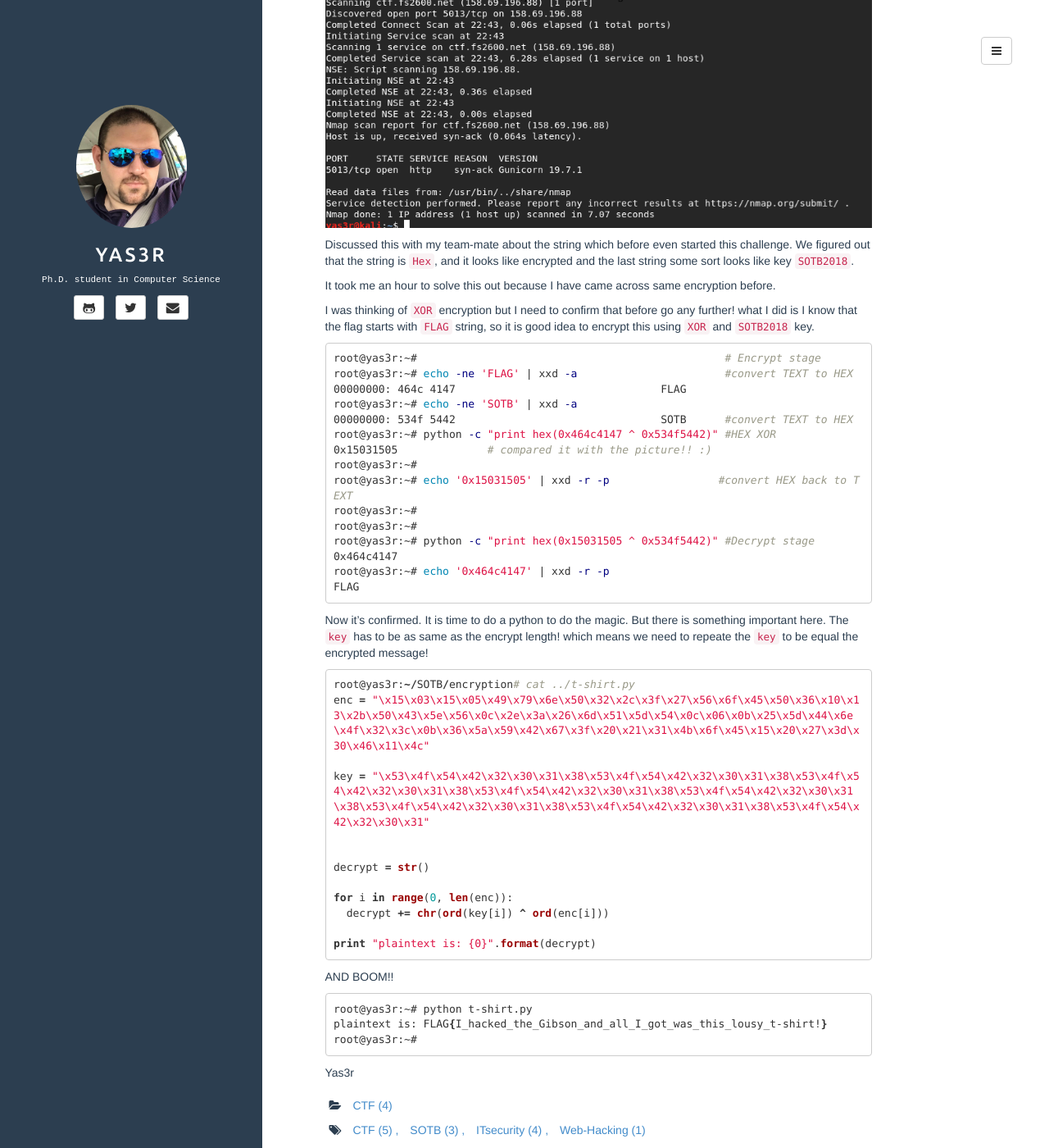
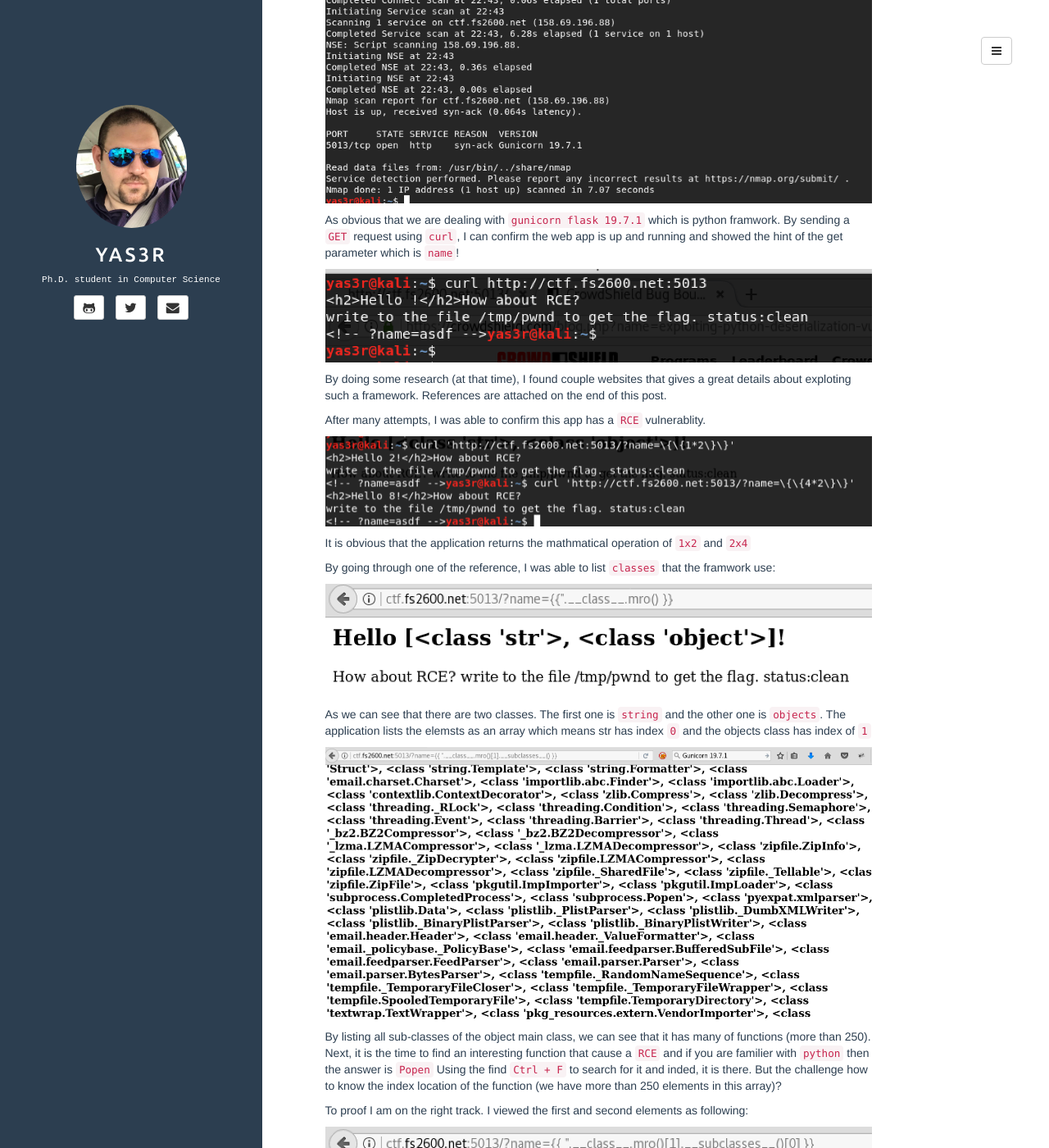
Before and after one commit to yaserfaraj/yaserfaraj.github.io, a Jekyll site: the page built from _posts/2018-04-08-SOTB-Flask-Web-Challenge.md, in a window 1280 px wide and 1400 px high, scrolled down 494 px. Shown: the whole window at 82% size. Built offline with Jekyll 4.4.1, drawn with Linux system fonts in a browser that asks for light colours; some of the changed text lies outside the part shown.

Commit message:
new post - flask

````diff
--- a/_posts/2018-04-08-SOTB-Flask-Web-Challenge.md
+++ b/_posts/2018-04-08-SOTB-Flask-Web-Challenge.md
@@ -11,9 +11,7 @@ navigation: True
 
 Hi everyone. We had a lot of fun at #sp4rkcon this weekend, and it was amazing as last year. I also met great people including `@earcmile` from SOTB. He told me that he re-published couple of web challenges from the `Shell On The Border` capture the flag. Thus, I re-did the challange and I would like to share it with you'all.
 
-You can find the challenge on:
-
-`http://ctf.fs2600.net:5013/`
+You can find the challenge on: `http://ctf.fs2600.net:5013/`
 
 As usual, I started with scanning the port to get what we are dealing with as following:
 
@@ -21,55 +19,66 @@ As usual, I started with scanning the port to get what we are dealing with as fo
   <img src="/assets/images/flask/1-nmap.png" />
 </p>
 
-Discussed this with my team-mate about the string which before even started this challenge. We figured out that the string is `Hex`, and it looks like encrypted and the last string some sort looks like key `SOTB2018`.
+As obvious that we are dealing with `gunicorn flask 19.7.1` which is python framwork. By sending a `GET` request using `curl`, I can confirm the web app is up and running and showed the hint of the get parameter which is `name`!
 
-It took me an hour to solve this out because I have came across same encryption before.
+<p align="center">
+  <img src="/assets/images/flask/2-first-curl.png" />
+</p>
 
-I was thinking of `XOR` encryption but I need to confirm that before go any further! what I did is I know that the flag starts with `FLAG` string, so it is good idea to encrypt this using `XOR` and `SOTB2018` key.
+By doing some research (at that time), I found couple websites that gives a great details about exploting such a framework. References are attached on the end of this post.
 
+After many attempts, I was able to confirm this app has a `RCE` vulnerablity.
 
-```bash
-root@yas3r:~#                                                # Encrypt stage
-root@yas3r:~# echo -ne 'FLAG' | xxd -a                       #convert TEXT to HEX
-00000000: 464c 4147                                FLAG
-root@yas3r:~# echo -ne 'SOTB' | xxd -a
-00000000: 534f 5442                                SOTB      #convert TEXT to HEX
-root@yas3r:~# python -c "print hex(0x464c4147 ^ 0x534f5442)" #HEX XOR
-0x15031505 		# compared it with the picture!! :)
-root@yas3r:~#
-root@yas3r:~# echo '0x15031505' | xxd -r -p                 #convert HEX back to TEXT
-root@yas3r:~#
-root@yas3r:~#
-root@yas3r:~# python -c "print hex(0x15031505 ^ 0x534f5442)" #Decrypt stage
-0x464c4147
-root@yas3r:~# echo '0x464c4147' | xxd -r -p
-FLAG
-```
+<p align="center">
+  <img src="/assets/images/flask/3-rce.png" />
+</p>
 
-Now it's confirmed. It is time to do a python to do the magic. But there is something important here. The `key` has to be as same as the encrypt length! which means we need to repeate the `key` to be equal the encrypted message!
+It is obvious that the application returns the mathmatical operation of `1x2` and `2x4`
 
+By going through one of the reference, I was able to list `classes` that the framwork use:
 
-```python
-root@yas3r:~/SOTB/encryption# cat ../t-shirt.py
-enc = "\x15\x03\x15\x05\x49\x79\x6e\x50\x32\x2c\x3f\x27\x56\x6f\x45\x50\x36\x10\x13\x2b\x50\x43\x5e\x56\x0c\x2e\x3a\x26\x6d\x51\x5d\x54\x0c\x06\x0b\x25\x5d\x44\x6e\x4f\x32\x3c\x0b\x36\x5a\x59\x42\x67\x3f\x20\x21\x31\x4b\x6f\x45\x15\x20\x27\x3d\x30\x46\x11\x4c"
+<p align="center">
+  <img src="/assets/images/flask/4-list-classes.png" />
+</p>
 
-key = "\x53\x4f\x54\x42\x32\x30\x31\x38\x53\x4f\x54\x42\x32\x30\x31\x38\x53\x4f\x54\x42\x32\x30\x31\x38\x53\x4f\x54\x42\x32\x30\x31\x38\x53\x4f\x54\x42\x32\x30\x31\x38\x53\x4f\x54\x42\x32\x30\x31\x38\x53\x4f\x54\x42\x32\x30\x31\x38\x53\x4f\x54\x42\x32\x30\x31"
+As we can see that there are two classes. The first one is `string` and the other one is `objects`. The application lists the elemsts as an array which means str has index `0` and the objects class has index of `1`
 
+<p align="center">
+  <img src="/assets/images/flask/5-list-subclasses.png" />
+</p>
 
-decrypt = str()
+By listing all sub-classes of the object main class, we can see that it has many of functions (more than 250). Next, it is the time to find an interesting function that cause a `RCE` and if you are familier with `python` then the answer is `Popen`
+Using the find `Ctrl + F` to search for it and inded, it is there. But the challenge how to know the index location of the function (we have more than 250 elements in this array)?
 
-for i in range(0, len(enc)):
-  decrypt += chr(ord(key[i]) ^ ord(enc[i]))
+To proof I am on the right track. I viewed the first and second elements as following:
 
-print "plaintext is: {0}".format(decrypt)
-```
+<p align="center">
+  <img src="/assets/images/flask/6-enumarate-array-position.png" />
+</p>
 
-AND BOOM!!
+<p align="center">
+  <img src="/assets/images/flask/7-enumarate-array-position2.png" />
+</p>
 
-```bash
-root@yas3r:~# python t-shirt.py
-plaintext is: FLAG{I_hacked_the_Gibson_and_all_I_got_was_this_lousy_t-shirt!}
-root@yas3r:~#
-```
+For me, I run a bash script that goes through 300 loop to list the function name and grep the `Popen` function and print its index location.
+
+<p align="center">
+  <img src="/assets/images/flask/9-bash-for-loop-automate-to-find-popen-fun.png" />
+</p>
+
+Great. We got the index location which is `228` and it is time to use this function to wirte a new file into /tmp to get the flag.
+
+<p align="center">
+  <img src="/assets/images/flask/10-got-flag-using-cmd.png" />
+</p>
+
+And here we got it :)
+
+Thanks for reading this article and I hope you like it.
+
+[1] ref: https://nvisium.com/resources/blog/2015/12/07/injecting-flask.html
+[2] ref: https://nvisium.com/resources/blog/2016/03/09/exploring-ssti-in-flask-jinja2.html
+
+Regards,
 
 Yas3r
````
